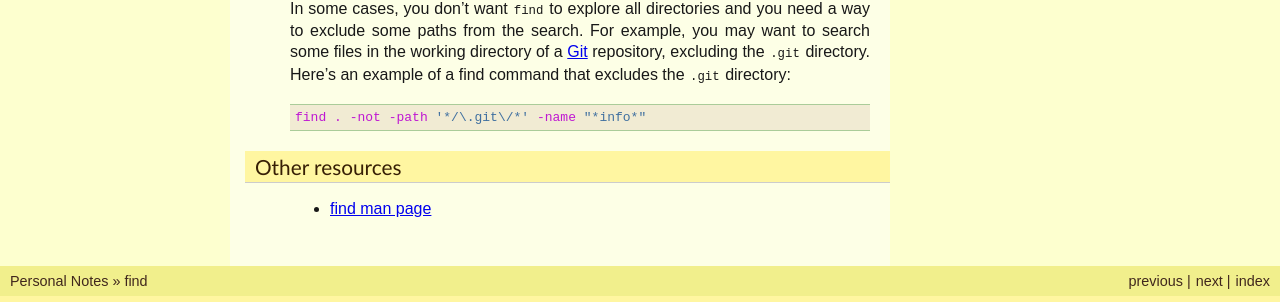
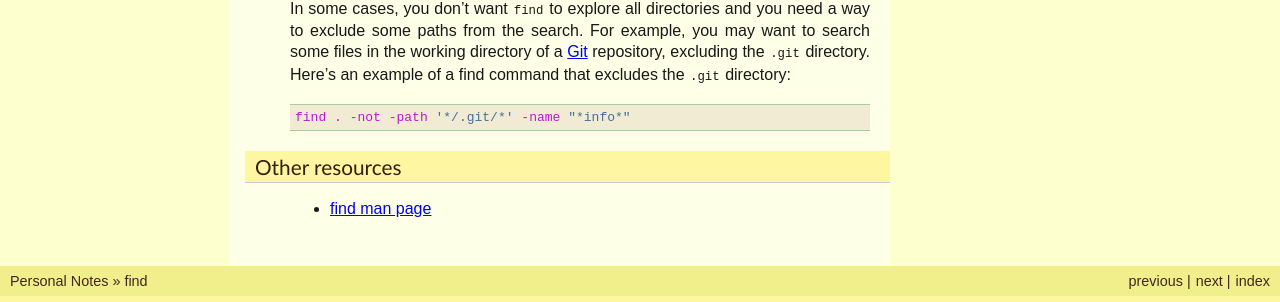
Before and after one commit to thierr26/thierr26_personal_notes_sphinx_sources, a Sphinx documentation site: the page built from source/find.rst, in a window 1280 px wide and 900 px high, scrolled down 2237 px. Shown: the part 521-823 px from the top of the window. Built offline with Sphinx 7.4.7, drawn with Linux system fonts in a browser that asks for light colours.

```diff
--- a/source/find.rst
+++ b/source/find.rst
@@ -168,7 +168,7 @@ search some files in the working directory of a :doc:`Git <git>` repository,
 excluding the ``.git`` directory. Here's an example of a find command that
 excludes the ``.git`` directory::
 
-  find . -not -path '*/\.git\/*' -name "*info*"
+  find . -not -path '*/.git/*' -name "*info*"
 
 
 Other resources
```
